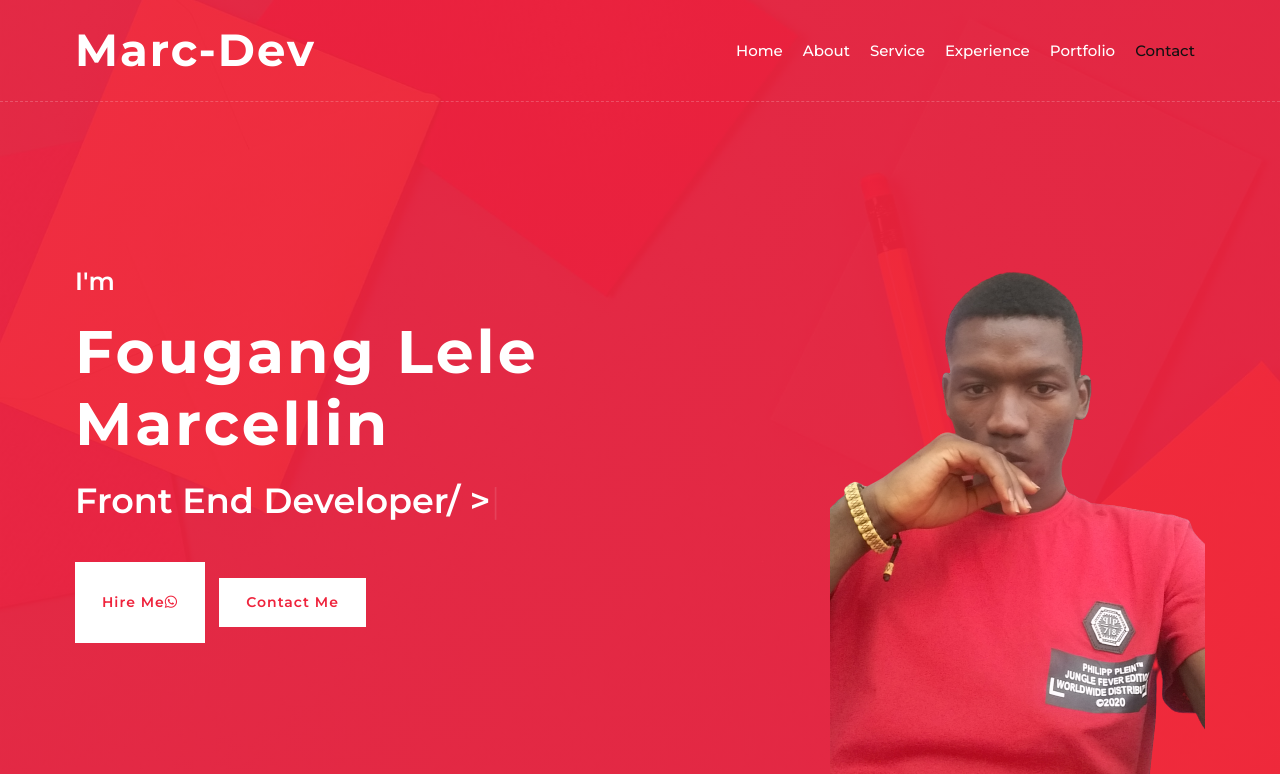
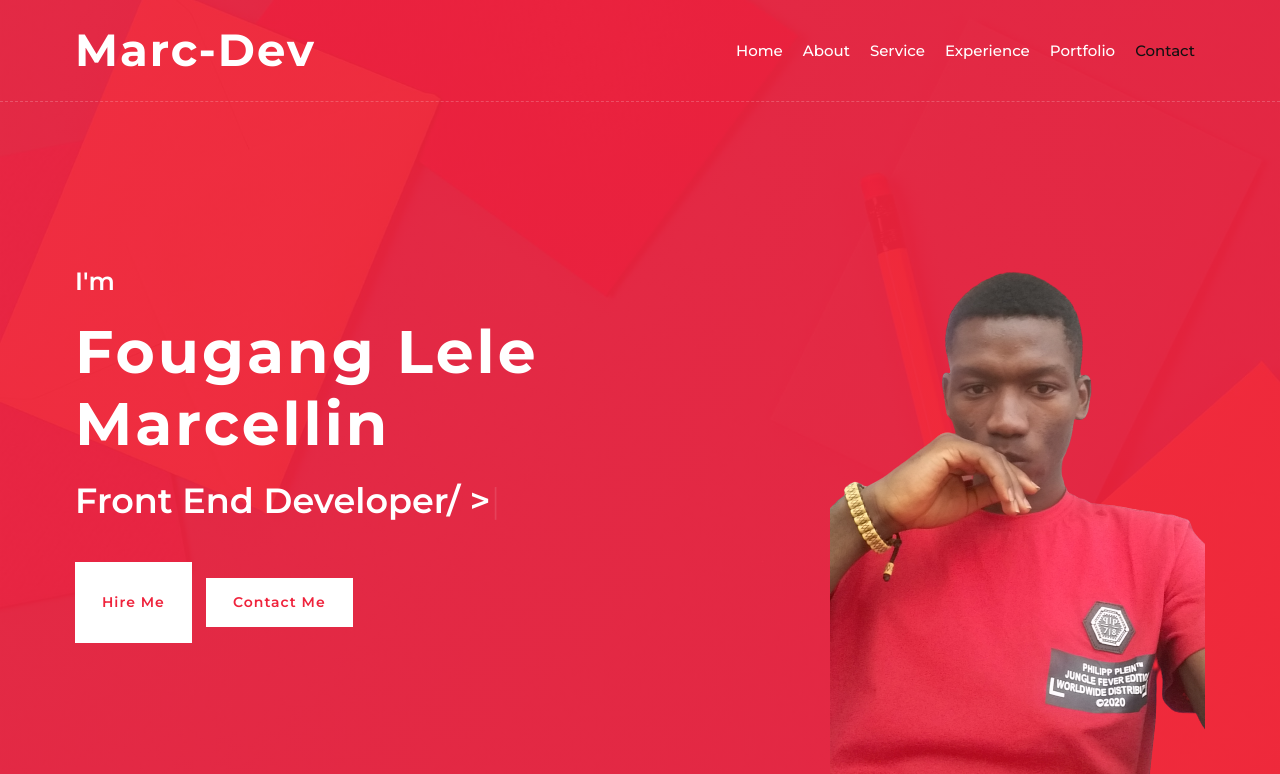
Before and after one commit to marcellin-dev/portfolio, a plain HTML site: page index.html in a window 1280 px wide. Shown: the top 774 px of the page. Drawn offline with nearby package versions, Linux system fonts and the light colour scheme.

Commit message:
som change

```diff
--- a/index.html
+++ b/index.html
@@ -65,7 +65,7 @@
                                  <div class="typed-text"> Web Developer/	&gt;, Front End Developer/	&gt;, Back End Developer/	&gt;, mobile Developer/	&gt;</div>
                             </div>
                             <div class="hero-btn">
-                                <a class="btn" href="https://wa.me/237695509408?text=salut Marcellin Lele Besoin de vos services" target="_blank" rel="noopener noreferrer"> <p> </p>Hire Me<i class="fab fa-whatsapp"></i> </p> </a>
+                                <a class="btn" href="https://wa.me/237695509408?text=salut Marcellin Lele Besoin de vos services" target="_blank" rel="noopener noreferrer"> <p> </p>Hire Me </p> </a>
 
                                 <a class="btn" href="">Contact Me</a>
                             </div>
```
